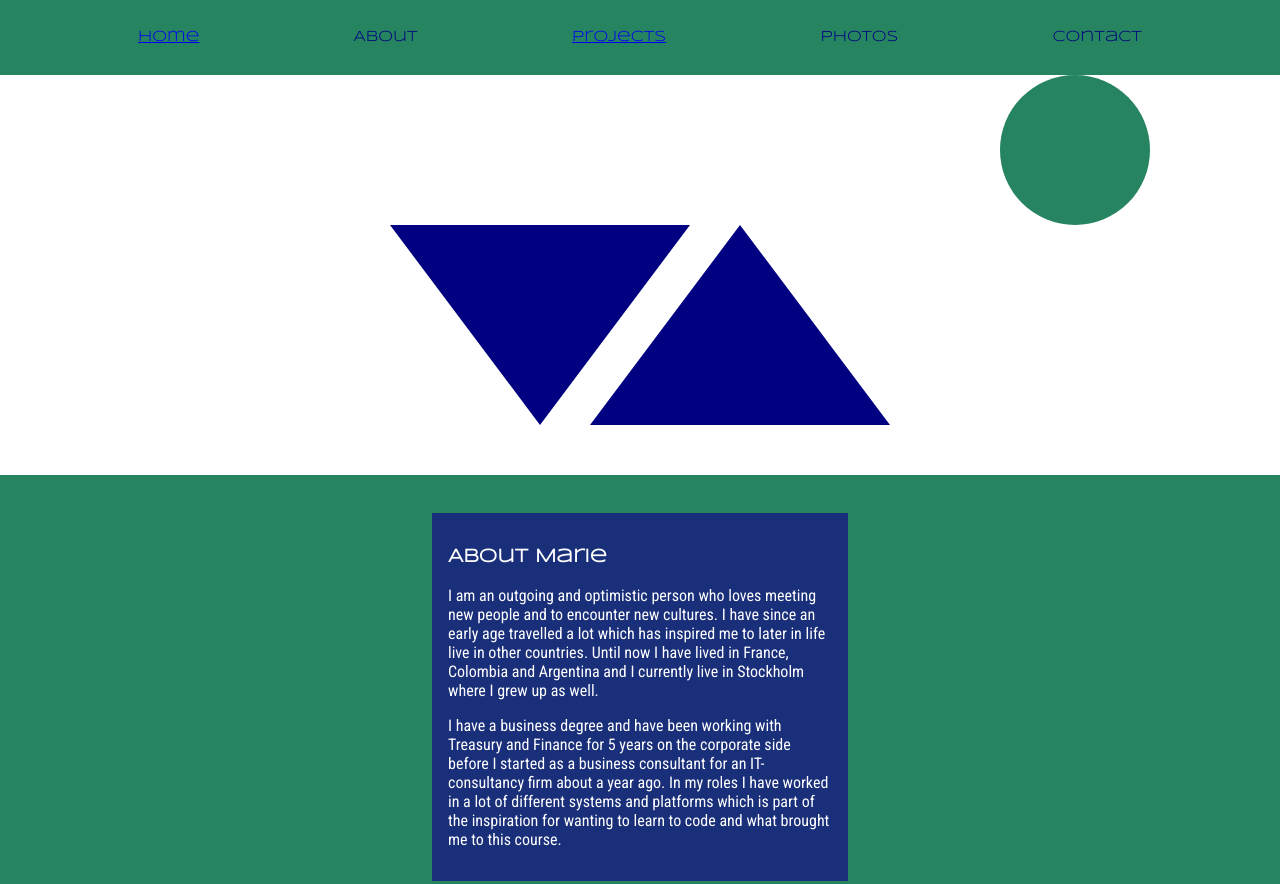
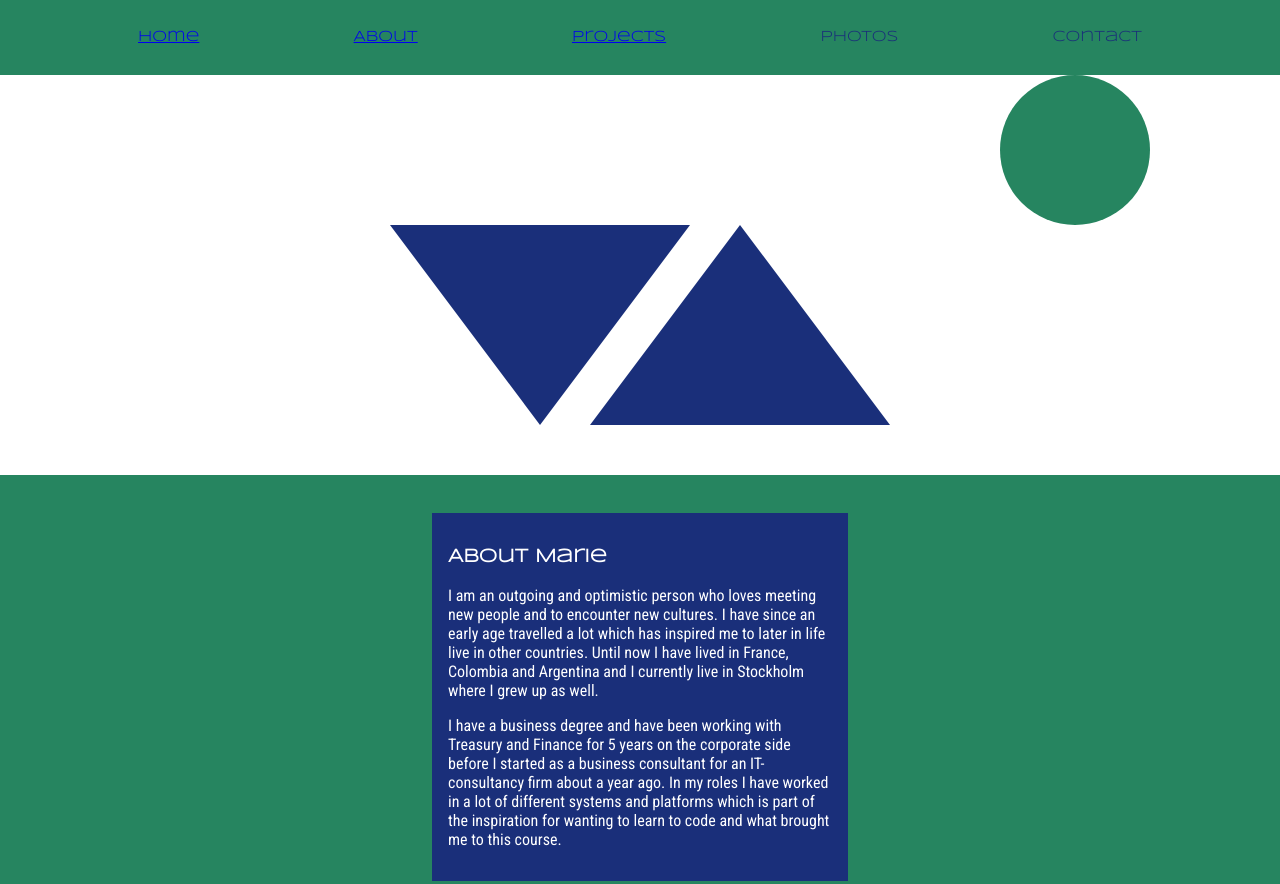
Before and after one commit to MarieJohanna/Portfolio, a React app: page / in a window 1280 px wide. Shown: the top 884 px of the page. Built offline with nearby package versions, Linux system fonts and the light colour scheme.

Commit message:
more routing

```diff
--- /dev/null
+++ b/src/components/About/about.js
@@ -0,0 +1,16 @@
+import React from "react"
+import "./about.css"
+
+class About extends React.Component {
+
+  render() {
+    return (
+
+      <div className="about">
+        <h3>Marie Nilsson</h3>
+      </div>
+    )
+  }
+}
+
+export default About
--- a/src/components/Home/home.css
+++ b/src/components/Home/home.css
@@ -38,10 +38,9 @@
 	height: 0;
 	border-left: 150px solid transparent;
 	border-right: 150px solid transparent;
-	border-top: 200px solid navy;
+	border-top: 200px solid #1A2F7A;
   margin-right: -50px;
   transform: translateX(0px);
-
   animation: slide 4s 1 ease-in-out;
 }
 
@@ -50,7 +49,7 @@
 	height: 0;
 	border-left: 150px solid transparent;
 	border-right: 150px solid transparent;
-	border-bottom: 200px solid navy;
+	border-bottom: 200px solid #1A2F7A;
   margin-left: -50px;
   transform: translateX(0px);
 
--- a/src/components/Navigation/navigation.css
+++ b/src/components/Navigation/navigation.css
@@ -19,5 +19,5 @@
   float: left;
   font-size: 15px;
   padding: 10px;
-  color: navy;
+  color: #1A2F7A;
 }
--- a/src/components/Navigation/navigation.js
+++ b/src/components/Navigation/navigation.js
@@ -10,7 +10,7 @@ class Navigation extends React.Component {
         <nav className="navigation">
           <ul id="sub-nav-1">
             <li><Link to="/">Home</Link></li>
-            <li>About</li>
+            <li><Link to="/about">About</Link></li>
             <li><Link to="/projects">Projects</Link></li>
             <li>Photos</li>
             <li>Contact</li>
--- a/src/components/app.js
+++ b/src/components/app.js
@@ -3,7 +3,7 @@
 import React from "react"
 import { BrowserRouter, Route } from "react-router-dom"
 import Home from "./Home/home"
-// import projects from "data/projects"
+import About from "./About/about"
 import Navigation from "./Navigation/navigation"
 import Footer from "./Footer/footer"
 import ProjectsOverview from "./ProjectsOverview/projectsOverview"
@@ -16,6 +16,7 @@ class App extends React.Component {
         <div>
           <Navigation />
           <Route exact path="/" component={Home} />
+          <Route path="/about" component={About} />
           <Route exact path="/projects" component={ProjectsOverview} />
           <Footer />
         </div>
```
Also changed, not shown: src/components/About/about.css (added).
